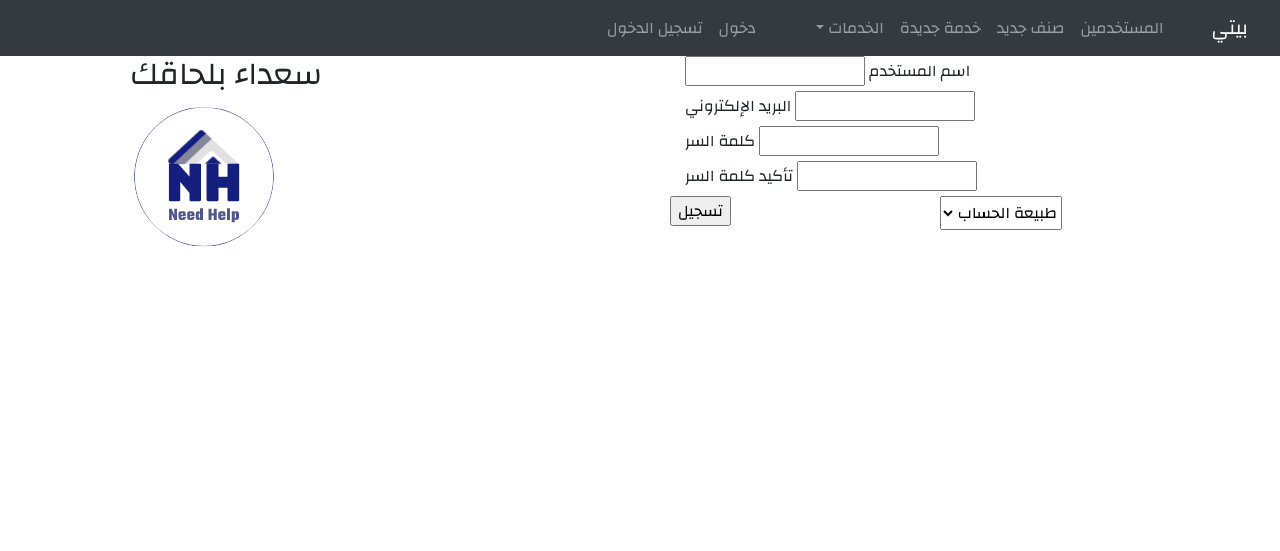
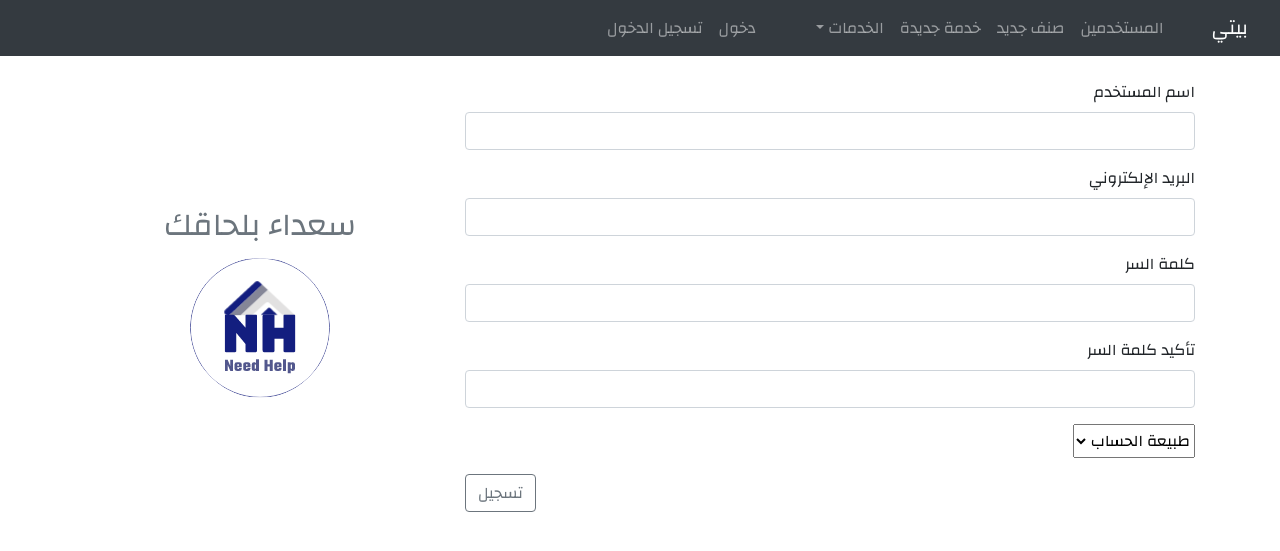
Before and after one commit to Adetec/home-service, a Flask app: page /register in a window 1280 px wide. Shown: the top 551 px of the page. Run offline with Flask 2, Linux system fonts and the light colour scheme; some libraries are stand-ins or nearby versions.

Commit message:
style: Update register page with bootstrap classes

```diff
--- a/application/templates/register.html
+++ b/application/templates/register.html
@@ -1,85 +1,93 @@
 {% extends 'base.html' %}
 {% block main %}
-    <div class="row container">
+    <div class="mt-4 row">
 
-        <form class="col s12 m8" method="POST" action="">
+        <form class="col form-group col-sm-8 text-right" method="POST" action="">
                 {{ form.hidden_tag() }}
-            <div class="input-field col s12 m12">
-                {{ form.username.label }}
+            <div class="form-group">
+                {{ form.username.label(class="form-control-label") }}
                 {% if form.username.errors %}
-                    {{ form.username(class="") }}
+                    {{ form.username(class="form-control") }}
                     <div class="red-text darken-3-text center-align pulse">
                         {% for error in form.username.errors %}
+                            <div class="alert alert-danger">
                                 <span>{{ error }}</span>
+                            </div>
                         {% endfor %}
                     </div>
                 {% else %}
-                    {{ form.username(class="") }}
+                    {{ form.username(class="form-control") }}
                 {% endif %}
             </div>
 
-            <div class="input-field col s12 m12">
+            <div class="form-group">
+                {{ form.email.label(class="form-control-label") }}
                 {% if form.email.errors %}
-                    {{ form.email(class="", type="email") }}
+                    {{ form.email(class="form-control", type="email") }}
                     <div class="red-text darken-3-text center-align pulse">
                         {% for error in form.email.errors %}
+                            <div class="alert alert-danger">
                                 <span>{{ error }}</span>
+                            </div>
                         {% endfor %}
                     </div>
                 {% else %}
-                    {{ form.email(class="", type="email") }}
+                    {{ form.email(class="form-control", type="email") }}
                 {% endif %}
-                {{ form.email.label }}
             </div>
 
-            <div class="input-field col s12 m12">
+            <div class="form-group">
+                {{ form.password.label(class="form-control-label") }}
                 {% if form.password.errors %}
-                    {{ form.password(class="", type="password") }}
+                    {{ form.password(class="form-control", type="password") }}
                     <div class="red-text darken-3-text center-align pulse">
                         {% for error in form.password.errors %}
+                            <div class="alert alert-danger">
                                 <span>{{ error }}</span>
+                            </div>
                         {% endfor %}
                     </div>
                 {% else %}
-                    {{ form.password(class="", type="password") }}
+                    {{ form.password(class="form-control", type="password") }}
                 {% endif %}
-                {{ form.password.label }}
             </div>
-            <div class="input-field col s12 m12">
+            <div class="form-group">
+                {{ form.confirm_password.label(class="form-control-label") }}
                 {% if form.confirm_password.errors %}
-                    {{ form.confirm_password(class="", type="password") }}
+                    {{ form.confirm_password(class="form-control", type="password") }}
                     <div class="red-text darken-3-text center-align pulse">
                         {% for error in form.confirm_password.errors %}
+                            <div class="alert alert-danger">
                                 <span>{{ error }}</span>
+                            </div>
                         {% endfor %}
                     </div>
                 {% else %}
-                    {{ form.confirm_password(class="", type="password") }}
+                    {{ form.confirm_password(class="form-control", type="password") }}
                 {% endif %}
-                {{ form.confirm_password.label }}
             </div>
-            <div class="row">
-                <div class="input-field col s12 m12">
+            <div class="form-group">
                 {% if form.user_type.errors %}
-                        {{ form.user_type(class="") }}
-                        <div class="red-text darken-3-text center-align pulse">
+                    {{ form.user_type(class="form-control") }}
+                    <div class="form-group">
                         {% for error in form.user_type.errors %}
+                            <div class="alert alert-danger">
                                 <span>{{ error }}</span>
+                            </div>
                         {% endfor %}
                     </div>
                 {% else %}
                     {{ form.user_type(class="") }}
                 {% endif %}
             </div>
-                <div class="file-field input-field col s12 m12">
-                    {{ form.submit(class="btn-large indigo") }}
-                </div>
+            <div class="form-group">
+                {{ form.submit(class="btn btn-outline-secondary float-left") }}
             </div>
         </form>
 
-        <div class="col m4">
-            <h2 class="indigo-text">سعداء بلحاقك</h2>
-            <img class="img-fluid" src="static/img/nh-logo.png" alt="">
+        <div class="col-sm-4 mt-auto mb-auto">
+            <h2 class="text-secondary text-center">سعداء بلحاقك</h2>
+            <img class="img-fluid mx-auto d-block" src="static/img/nh-logo.png" alt="">
         </div>
     </div>
 
```
Lines whose indentation alone changed are shown as unchanged.
